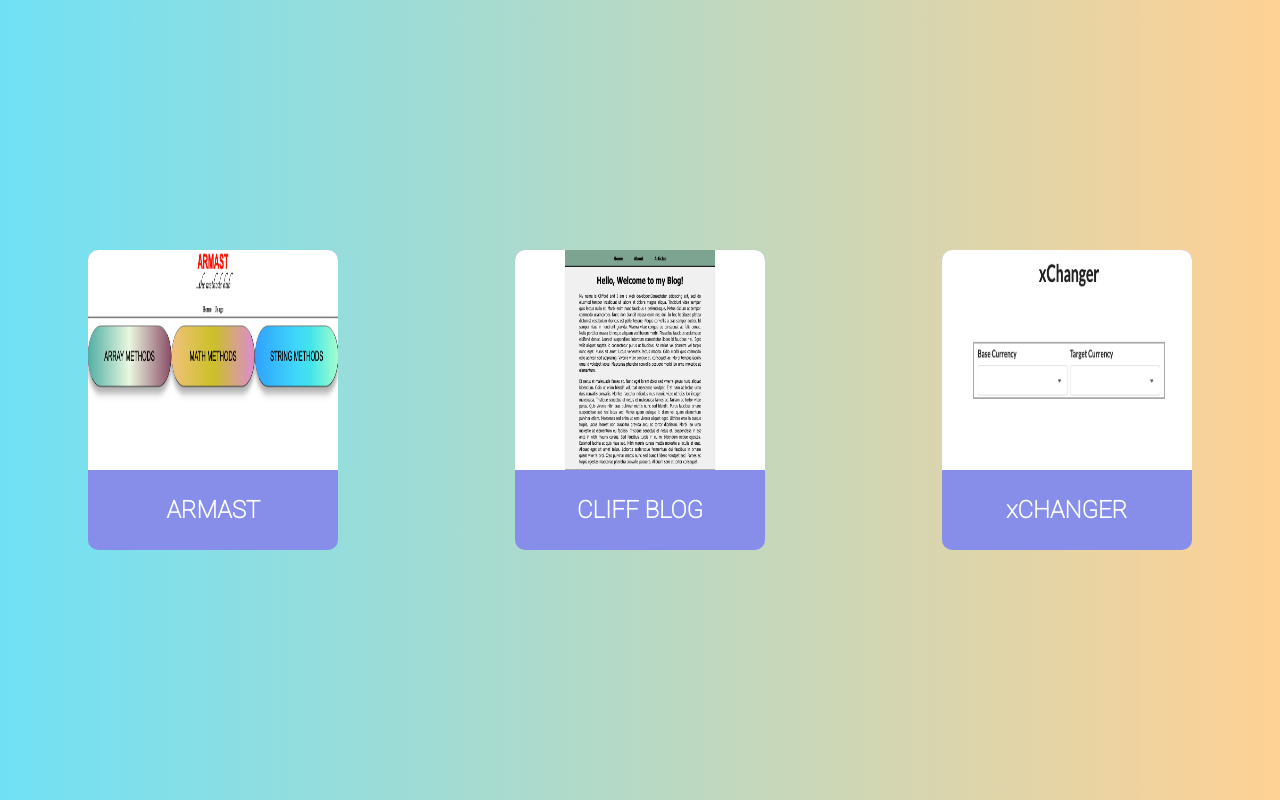
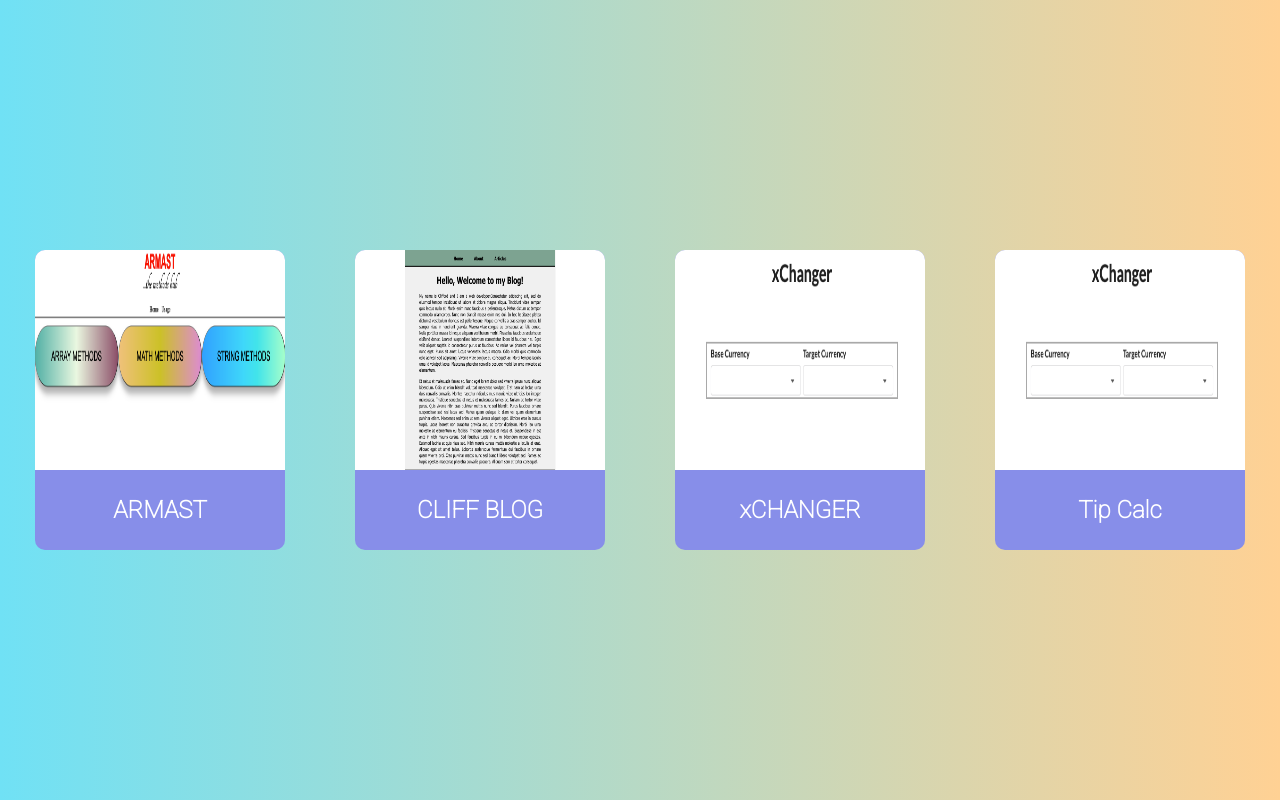
Before and after one commit to C-N-O/Coffee-Shop, a plain HTML site: page index.html in a window 1280 px wide. Shown: the part 3280-4080 px from the top of the page. Drawn offline with Linux system fonts and the light colour scheme.

Commit message:
partner added

```diff
--- a/index.html
+++ b/index.html
@@ -258,7 +258,16 @@
           <a href="https://cliffdev-xchanger.netlify.app/" target="_blank">Visit xChanger</a>
         </div>
     </div>
-
+    <div class="flip-card-container">
+      <div class="front">
+          <img src="/images/xChanger.png"/>
+        <h1>Tip Calc</h1>
+      </div>
+      <div class="back">
+        <p>Tip Calculator is used for calculation an order total given the initial amount and a tip.</p>
+        <a href="https://cliffdev-tipcalc.netlify.app/" target="_blank">Visit Tip Calc</a>
+      </div>
+  </div>
 
       </section>
     </main>
```
